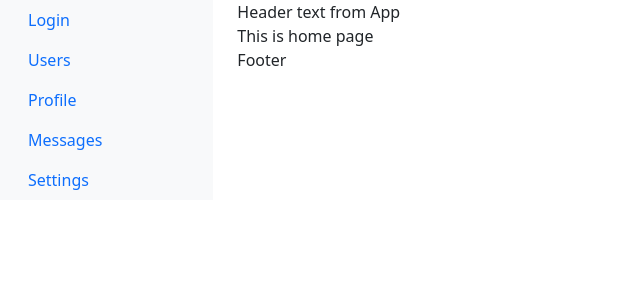
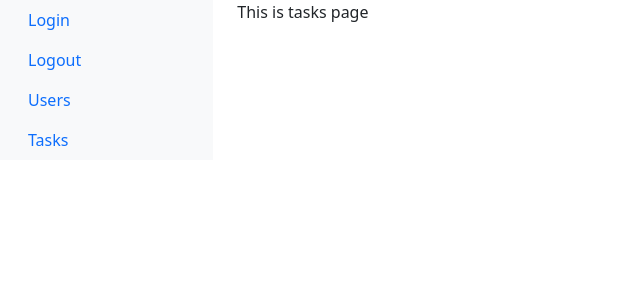
Before and after one commit to quocdunginfo/Learn-NodeJS, a React (Create React App) app in the folder client/react/: page /pages/tasks in a window 1280 px wide. Shown: the top 300 px of the page, without its empty margins (0-640 px from the left). Built offline with nearby package versions, Linux system fonts and the light colour scheme.

Commit message:
Using router to navigate page

```diff
--- a/client/react/package.json
+++ b/client/react/package.json
@@ -9,6 +9,7 @@
     "bootstrap": "^5.3.2",
     "react": "^18.2.0",
     "react-dom": "^18.2.0",
+    "react-router-dom": "^6.21.1",
     "react-scripts": "5.0.1",
     "web-vitals": "^2.1.4"
   },
--- a/client/react/src/App.js
+++ b/client/react/src/App.js
@@ -1,23 +1,27 @@
 import logo from './logo.svg';
 import './App.css';
-import Header from './Header/Header';
-import Footer from './Footer/Footer';
+
+import LeftNavLayout from './Layout/LeftNavLayout';
+import Login from './Pages/Login/Login';
+import Logout from './Pages/Logout/Logout';
 import Home from './Home/Home';
-import LeftNavLayout from './Layout/LeftNavLayout';
+import Users from './Pages/Users/Users';
+import Tasks from './Pages/Tasks/Tasks';
+import { BrowserRouter, Routes, Route } from "react-router-dom";
 
 export default function App() {
   const headerText = 'Header text from App';
-  const menuItems = [
-    { text: "Login", link: '/login' },
-    { text: "Users", link: '/users' }
-  ];
   return (
     <>
-      <LeftNavLayout menuItems={menuItems}>
-        <Header headerText={headerText} />
-        <Home />
-        <Footer />
-      </LeftNavLayout>
+      <BrowserRouter>
+        <Routes>
+          <Route path="/login" element={<Login />} />
+          <Route path="/logout" element={<Logout />} />
+          <Route path='/pages/home' element={<LeftNavLayout children={<Home />} />} />
+          <Route path='/pages/users' element={<LeftNavLayout children={<Users />} />} />
+          <Route path='/pages/tasks' element={<LeftNavLayout children={<Tasks />} />} />
+        </Routes>
+      </BrowserRouter>
     </>
   );
 }
--- a/client/react/src/Layout/LeftNavLayout.js
+++ b/client/react/src/Layout/LeftNavLayout.js
@@ -1,6 +1,20 @@
 import { useEffect } from "react";
+import { BrowserRouter, Routes, Route } from "react-router-dom";
+
+import Header from '../Header/Header';
+import Footer from '../Footer/Footer';
+import Home from '../Home/Home';
+import Login from '../Pages/Login/Login';
+import Users from '../Pages/Users/Users';
+import NotFound from '../Pages/NotFound/NotFound';
 
 export default function LeftNavLayout(props) {
+    const menuItems = [
+        { text: "Login", link: '/login' },
+        { text: "Logout", link: '/logout' },
+        { text: "Users", link: '/pages/users' },
+        { text: "Tasks", link: '/pages/tasks' }
+    ];
     return (
         <>
             <div class="container-fluid">
@@ -8,29 +22,13 @@ export default function LeftNavLayout(props) {
                     <nav class="col-md-2 d-none d-md-block bg-light sidebar">
                         <div class="sidebar-sticky">
                             <ul class="nav flex-column">
-                                {props.menuItems.map((item, index) => (
+                                {menuItems.map((item, index) => (
                                     <li key={item.text} class="nav-item">
-                                        <a class="nav-link active" href={item.link}>
+                                        <a class="nav-link" href={item.link}>
                                             {item.text}
                                         </a>
                                     </li>
                                 ))}
-
-                                <li class="nav-item">
-                                    <a class="nav-link" href="#">
-                                        Profile
-                                    </a>
-                                </li>
-                                <li class="nav-item">
-                                    <a class="nav-link" href="#">
-                                        Messages
-                                    </a>
-                                </li>
-                                <li class="nav-item">
-                                    <a class="nav-link" href="#">
-                                        Settings
-                                    </a>
-                                </li>
                             </ul>
                         </div>
                     </nav>
--- /dev/null
+++ b/client/react/src/Pages/Login/Login.js
@@ -0,0 +1,31 @@
+import { useEffect } from "react";
+
+export default function Login() {
+    useEffect(() => {
+        document.title = "Login";
+    }, []);
+    return (
+        <div class="row justify-content-center">
+            <div class="col-md-3">
+                <div class="card">
+                    <div class="card-header">
+                        Welcome to learning React
+                    </div>
+                    <div class="card-body">
+                        <form>
+                            <div class="mb-3">
+                                <label for="username" class="form-label">Username</label>
+                                <input type="text" class="form-control" id="username" name="username" required />
+                            </div>
+                            <div class="mb-3">
+                                <label for="password" class="form-label">Password</label>
+                                <input type="password" class="form-control" id="password" name="password" required />
+                            </div>
+                            <button type="submit" class="btn btn-primary">Login</button>
+                        </form>
+                    </div>
+                </div>
+            </div>
+        </div>
+    );
+}
--- /dev/null
+++ b/client/react/src/Pages/Logout/Logout.js
@@ -0,0 +1,5 @@
+export default function Logout() {
+    return (
+        <div>Logged out</div>
+    );
+}
--- /dev/null
+++ b/client/react/src/Pages/NotFound/NotFound.js
@@ -0,0 +1,7 @@
+export default function NotFound() {
+    return (
+        <div>
+            This is not found page
+        </div>
+    );
+}
--- /dev/null
+++ b/client/react/src/Pages/Tasks/Tasks.js
@@ -0,0 +1,5 @@
+export default function Tasks() {
+    return (<div>
+        This is tasks page
+    </div>);
+}
--- /dev/null
+++ b/client/react/src/Pages/Users/Users.js
@@ -0,0 +1,5 @@
+export default function Users() {
+    return (<div>
+        This is users page
+    </div>);
+}
```
Also changed, not shown: 1 other file (tests, documents, lock files or other folders).
